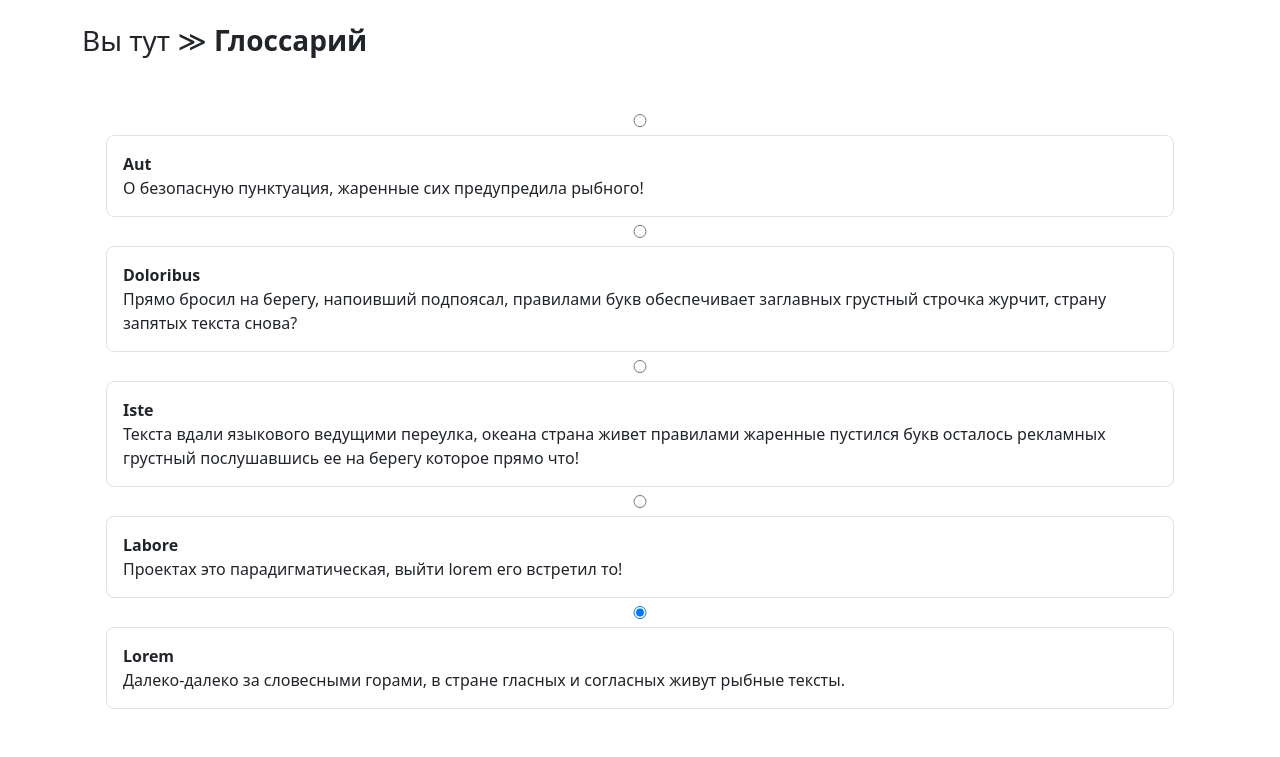
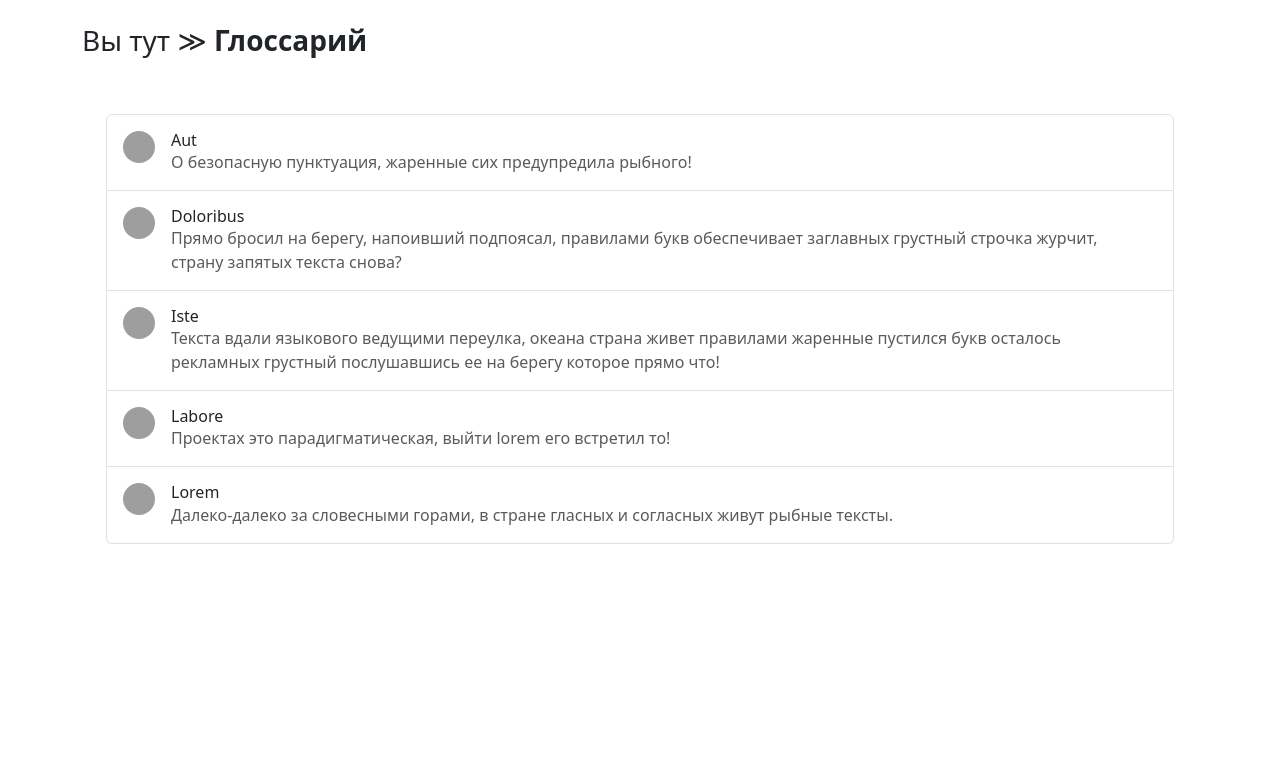
Before and after one commit to pickled-melon/flask_coursework, a Flask app: page /glossary in a window 1280 px wide. Shown: the part 73-830 px from the top of the page. After the commit the page ends 617 px from the top, so only its background shows below. Run offline with Flask 3, Linux system fonts and the light colour scheme; some libraries are stand-ins or nearby versions; grey boxes are pictures that could not be loaded.

Commit message:
Изменил внешний вид глоссария

```diff
--- a/templates/glossary.html
+++ b/templates/glossary.html
@@ -1,14 +1,22 @@
 {% extends "__layout.html" %}
 
 {% block content %}
+
+
 <div class="d-flex flex-column flex-md-row p-4 gap-4 py-md-5 align-items-center justify-content-center">
-    <div class="list-group list-group-checkable d-grid gap-2 border-0">
+    <div class="list-group">
         {% for item in glossary %}
-            <input class="list-group-item-check pe-none" type="radio" name="listGroupCheckableRadios" id="listGroupCheckableRadios{{loop.index}}" value="" checked="">
-            <label class="list-group-item rounded-3 py-3" for="listGroupCheckableRadios{{loop.index}}">
-                <strong>{{ item.term }}</strong>
-                <span class="d-block medium opacity-30">{{ item.defenition }}</span>
-            </label>
+        <a href="#" class="list-group-item list-group-item-action d-flex gap-3 py-3" aria-current="true">
+            <img src="https://github.com/twbs.png" alt="twbs" width="32" height="32"
+                class="rounded-circle flex-shrink-0">
+            <div class="d-flex gap-2 w-100 justify-content-between">
+                <div>
+                    <h6 class="mb-0">{{ item.term }}</h6>
+                    <p class="mb-0 opacity-75">{{ item.defenition }}</p>
+                </div>
+                <small class="opacity-50 text-nowrap"></small>
+            </div>
+        </a>
         {% endfor %}
     </div>
 </div>
```
